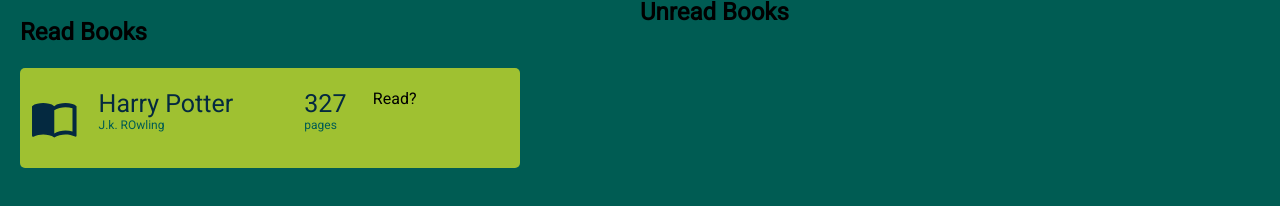
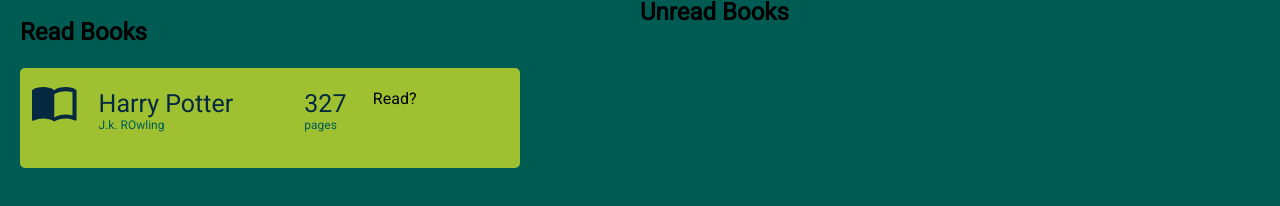
Before and after one commit to Eligio93/library, a plain HTML site: page index.html in a window 1280 px wide. Shown: the part 102-308 px from the top of the page. Drawn offline with Linux system fonts and the light colour scheme.

Commit message:
align first svg to the top

```diff
--- a/style.css
+++ b/style.css
@@ -167,7 +167,7 @@
 }
 
 .book_card svg{
-    max-height: 100%;
+    align-self: start;
     grid-row: 1/3;
     fill:var(--dark-blue);
     margin-right:20px;
```
